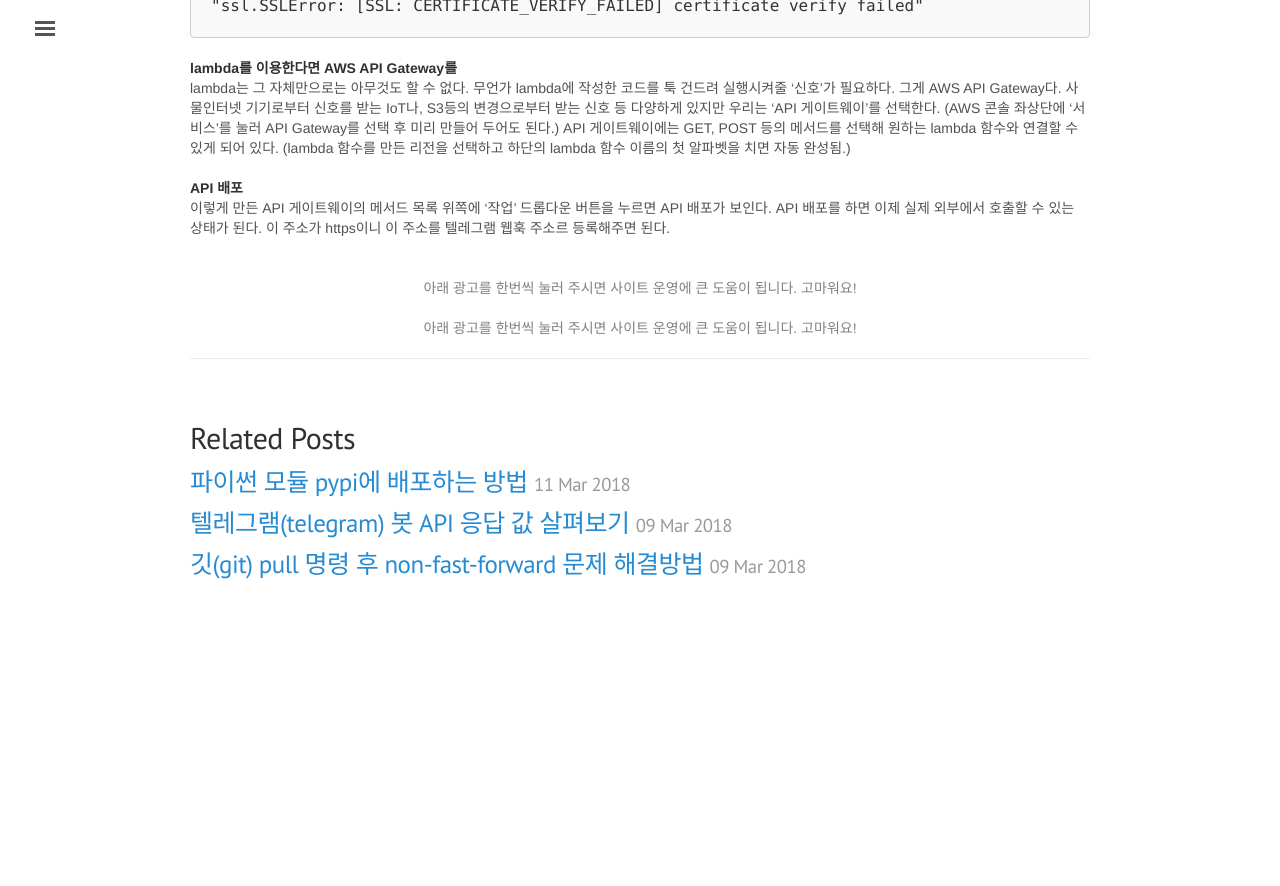
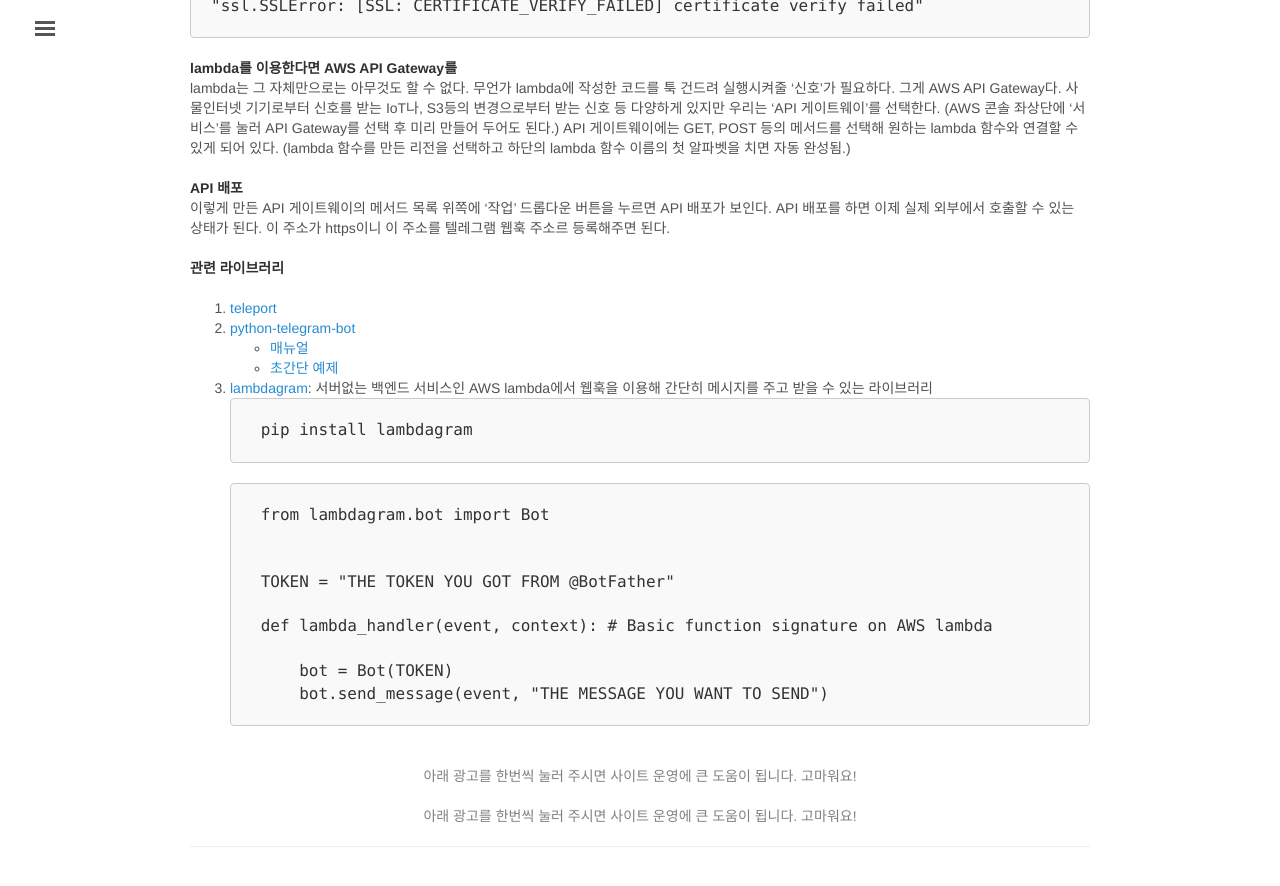
Before and after one commit to jwkcp/jwkcp.github.com, a Jekyll site: the page built from _posts/2018-03-07-how-to-create-telegrambot-in-python-using-aws-lambda.md, in a window 1280 px wide and 900 px high, scrolled down 3136 px. Shown: the top 886 px of the window. Built offline with Jekyll 4.4.1, drawn with Linux system fonts in a browser that asks for light colours; comment, search, counter and statistics services are not loaded; before the commit the page ends 3776 px from its top, so only the background shows below that.

Commit message:
Add related library information

```diff
--- a/_posts/2018-03-07-how-to-create-telegrambot-in-python-using-aws-lambda.md
+++ b/_posts/2018-03-07-how-to-create-telegrambot-in-python-using-aws-lambda.md
@@ -113,3 +113,26 @@ lambda는 그 자체만으로는 아무것도 할 수 없다. 무언가 lambda
 
 **API 배포**
 이렇게 만든 API 게이트웨이의 메서드 목록 위쪽에 '작업' 드롭다운 버튼을 누르면 API 배포가 보인다. API 배포를 하면 이제 실제 외부에서 호출할 수 있는 상태가 된다. 이 주소가 https이니 이 주소를 텔레그램 웹훅 주소르 등록해주면 된다.
+
+**관련 라이브러리**
+1. [teleport](https://github.com/nickoala/telepot)
+2. [python-telegram-bot](https://github.com/python-telegram-bot/python-telegram-bot)
+    - [매뉴얼](http://python-telegram-bot.readthedocs.io/en/stable/index.html)
+    - [초간단 예제](https://python-telegram-bot.org/)
+
+3. [lambdagram](https://github.com/jwkcp/lambdagram): 서버없는 백엔드 서비스인 AWS lambda에서 웹훅을 이용해 간단히 메시지를 주고 받을 수 있는 라이브러리
+    ~~~
+    pip install lambdagram
+    ~~~
+
+    ~~~
+    from lambdagram.bot import Bot
+
+
+    TOKEN = "THE TOKEN YOU GOT FROM @BotFather"
+
+    def lambda_handler(event, context): # Basic function signature on AWS lambda
+
+        bot = Bot(TOKEN)
+        bot.send_message(event, "THE MESSAGE YOU WANT TO SEND")
+    ~~~
```
